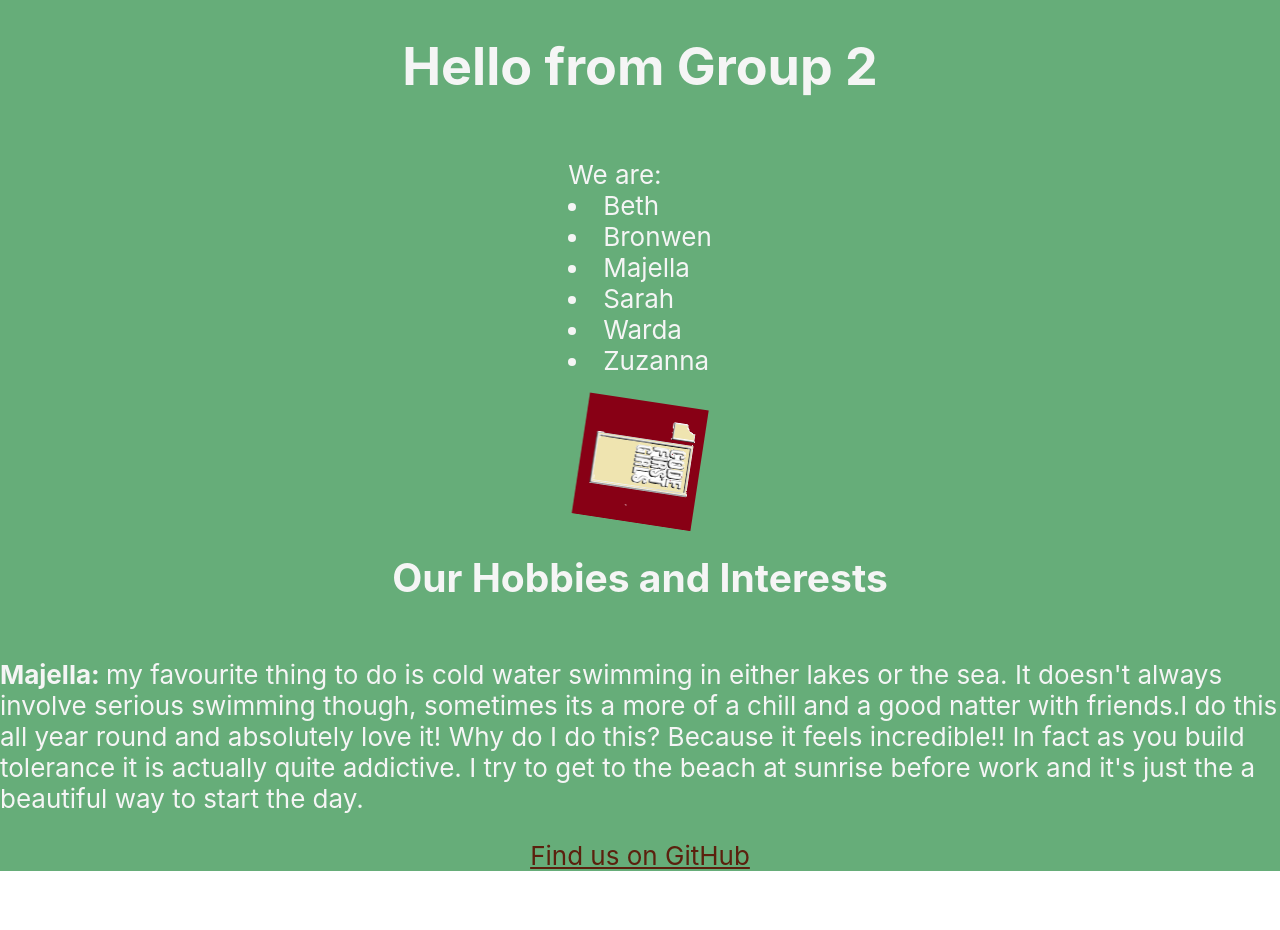
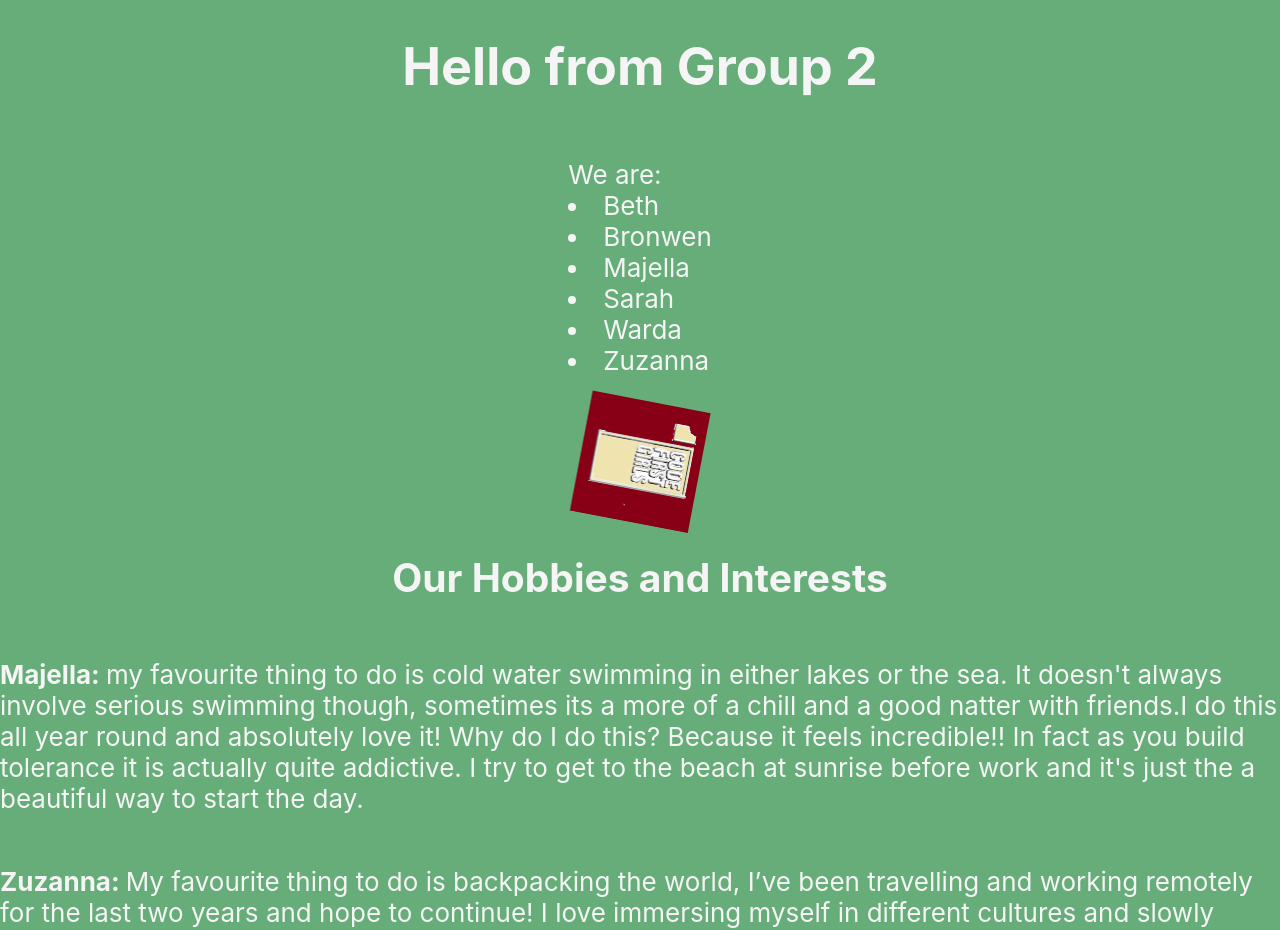
Before and after one commit to z-uza/CFG_Final_Project_Group_2, a React (Create React App) app in the folder group-app/: page / in a window 1280 px wide. Shown: the top 930 px of the page. Before the commit the page ends 871 px from the top, so only its background shows below. Built offline with nearby package versions, Linux system fonts and the light colour scheme.

Commit message:
zuzanna's hobbies

```diff
--- a/group-app/src/App.js
+++ b/group-app/src/App.js
@@ -24,6 +24,13 @@ function App() {
           a beautiful way to start the day.
 
         </p>
+
+        <p className='App-Para'> <span class ="App-bolded">Zuzanna: </span>My favourite thing to do is backpacking the world,
+        I’ve been travelling and working remotely for the last two years and hope to continue!
+        I love immersing myself in different cultures and slowly discovering a new place.
+        I’m learning Spanish to spend some time in Central and South America.
+        </p>
+
         <a
           className="App-link"
           href="https://github.com/"
```
